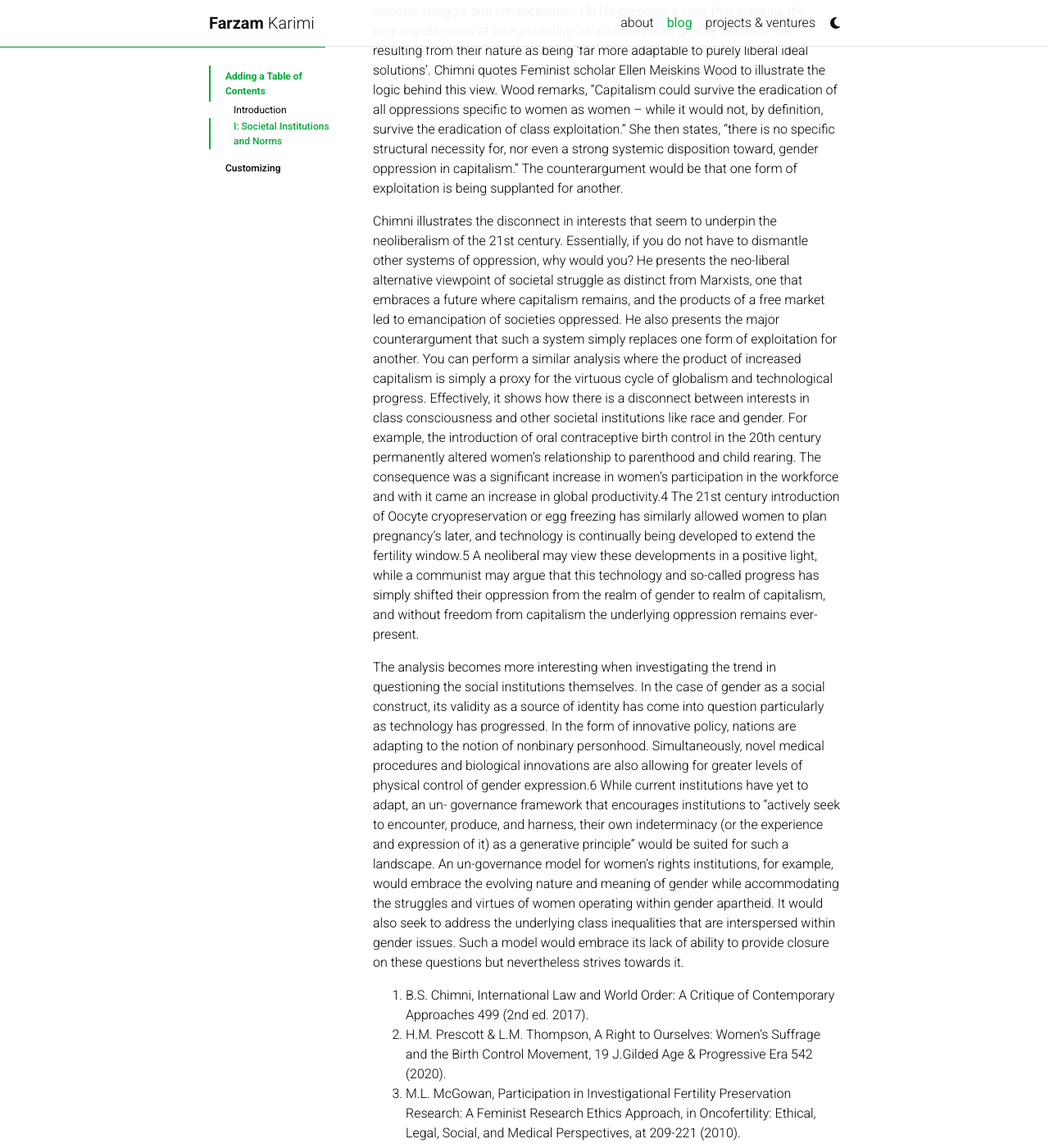
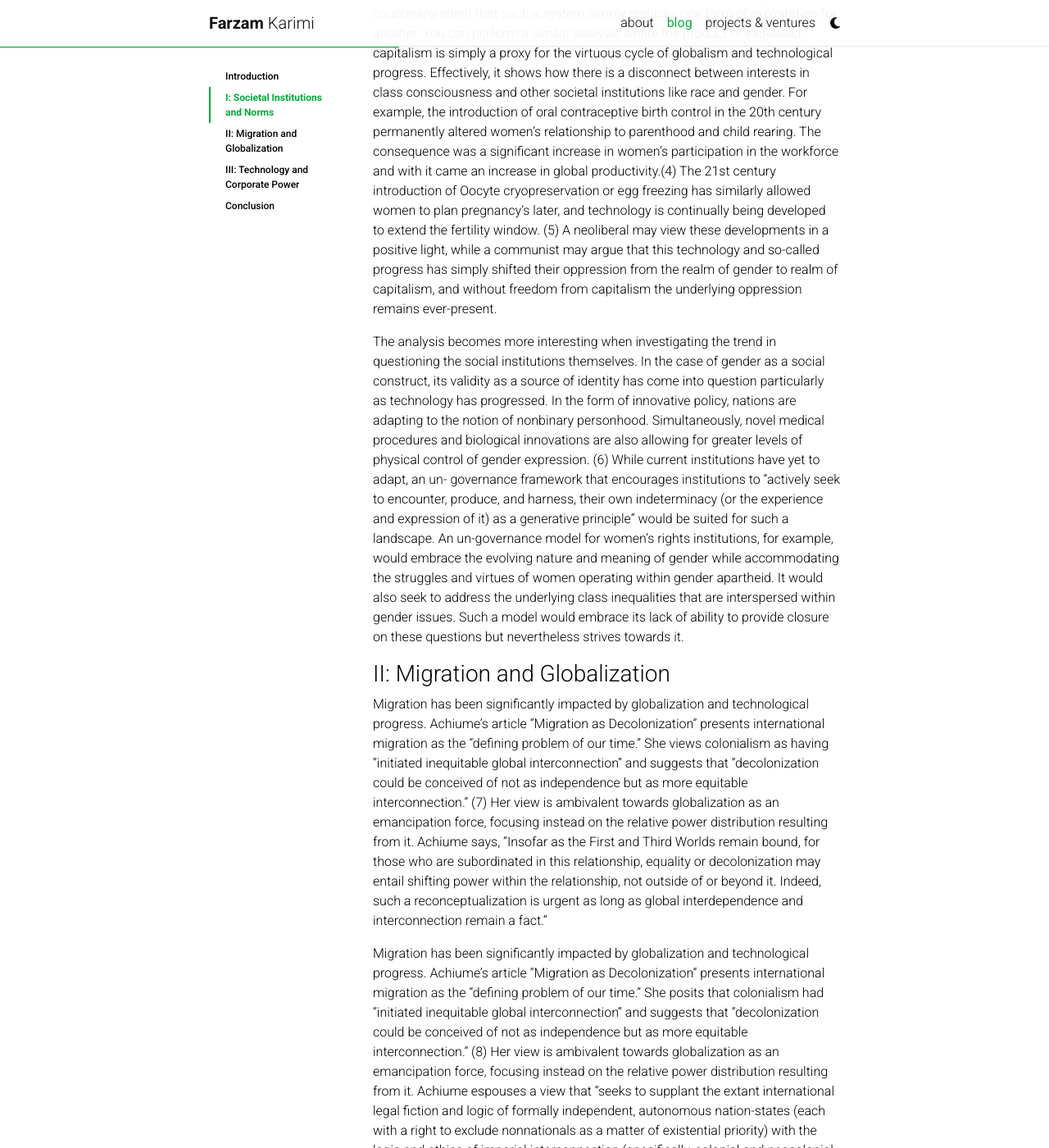
Before and after one commit to karimifarzam/karimifarzam.github.io, a Jekyll site: the page built from _posts/2023-04-25-sidebar-table-of-contents.md, in a window 1280 px wide and 1400 px high, scrolled down 1597 px. Shown: the whole window at 82% size. Built offline with Jekyll 4.4.1, drawn with Linux system fonts in a browser that asks for light colours; comment, search, counter and statistics services are not loaded; a style sheet for code colours, icons or effects is not loaded; some of the changed text lies outside the part shown.

Commit message:
Update 2023-04-25-sidebar-table-of-contents.md

````diff
--- a/_posts/2023-04-25-sidebar-table-of-contents.md
+++ b/_posts/2023-04-25-sidebar-table-of-contents.md
@@ -10,17 +10,6 @@ related_posts: false
 toc:
   sidebar: left
 ---
-This post shows how to add a table of contents as a sidebar.
-
-## Adding a Table of Contents
-
-To add a table of contents to a post as a sidebar, simply add
-```yml
-toc:
-  sidebar: left
-```
-to the front matter of the post. The table of contents will be automatically generated from the headings in the post. If you wish to display the sidebar to the right, simply change `left` to `right`.
-
 ### Introduction
 
 The 21st century is characterized by rapid development, globalization, and technological
@@ -47,10 +36,6 @@ through 21st century works and applies Desai and Lang’s “global un-governanc
 potentially addressing the paradoxes and uncertainty associated with this period of rapid
 technological progress and globalization.
 
-1. Rajneesh Narula, Globalization and Technology: Interdependence, Innovation Systems and Industrial Policy
-(2014).
-2. Deval Desai & Andrew Lang, Introduction: Global Un-governance, 11 Transnat'l Legal Theory 219 (2020).
-
 ### I: Societal Institutions and Norms
 
 In his paper "Nature and Character of Contemporary International Law: The Era of Global
@@ -69,7 +54,8 @@ supplanted for another.
 
 Chimni illustrates the disconnect in interests that seem to underpin the neoliberalism of the 21st
 century. Essentially, if you do not have to dismantle other systems of oppression, why would
-you? He presents the neo-liberal alternative viewpoint of societal struggle as distinct from Marxists, one that embraces a future where capitalism remains, and the products of a free market
+you? He presents the neo-liberal alternative viewpoint of societal struggle as distinct from Marxists,
+one that embraces a future where capitalism remains, and the products of a free market
 led to emancipation of societies oppressed. He also presents the major counterargument that such
 a system simply replaces one form of exploitation for another. You can perform a similar
 analysis where the product of increased capitalism is simply a proxy for the virtuous cycle of
@@ -78,9 +64,9 @@ interests in class consciousness and other societal institutions like race and g
 the introduction of oral contraceptive birth control in the 20th century permanently altered
 women’s relationship to parenthood and child rearing. The consequence was a significant
 increase in women’s participation in the workforce and with it came an increase in global
-productivity.4 The 21st century introduction of Oocyte cryopreservation or egg freezing has
+productivity.(4) The 21st century introduction of Oocyte cryopreservation or egg freezing has
 similarly allowed women to plan pregnancy’s later, and technology is continually being
-developed to extend the fertility window.5 A neoliberal may view these developments in a
+developed to extend the fertility window. (5) A neoliberal may view these developments in a
 positive light, while a communist may argue that this technology and so-called progress has
 simply shifted their oppression from the realm of gender to realm of capitalism, and without
 freedom from capitalism the underlying oppression remains ever-present.
@@ -90,7 +76,7 @@ social institutions themselves. In the case of gender as a social construct, its
 of identity has come into question particularly as technology has progressed. In the form of
 innovative policy, nations are adapting to the notion of nonbinary personhood. Simultaneously,
 novel medical procedures and biological innovations are also allowing for greater levels of
-physical control of gender expression.6 While current institutions have yet to adapt, an un-
+physical control of gender expression. (6) While current institutions have yet to adapt, an un-
 governance framework that encourages institutions to “actively seek to encounter, produce, and
 harness, their own indeterminacy (or the experience and expression of it) as a generative
 principle” would be suited for such a landscape. An un-governance model for women’s rights
@@ -100,22 +86,13 @@ also seek to address the underlying class inequalities that are interspersed wit
 Such a model would embrace its lack of ability to provide closure on these questions but
 nevertheless strives towards it.
 
-3. B.S. Chimni, International Law and World Order: A Critique of Contemporary Approaches 499 (2nd ed. 2017).
-4. H.M. Prescott & L.M. Thompson, A Right to Ourselves: Women's Suffrage and the Birth Control Movement, 19 J.Gilded Age & Progressive Era 542 (2020).
-5. M.L. McGowan, Participation in Investigational Fertility Preservation Research: A Feminist Research Ethics Approach, in Oncofertility: Ethical, Legal, Social, and Medical Perspectives, at 209-221 (2010).
-
-## Customizing Your Table of Contents
-{:data-toc-text="Customizing"}
-
-If you want to learn more about how to customize the table of contents of your sidebar, you can check the [bootstrap-toc](https://afeld.github.io/bootstrap-toc/) documentation. Notice that you can even customize the text of the heading that will be displayed on the sidebar.
-
 ### II: Migration and Globalization
 
 Migration has been significantly impacted by globalization and technological progress.
 Achiume's article "Migration as Decolonization" presents international migration as the
 "defining problem of our time." She views colonialism as having "initiated inequitable global
 interconnection" and suggests that "decolonization could be conceived of not as independence
-but as more equitable interconnection."7 Her view is ambivalent towards globalization as an
+but as more equitable interconnection." (7) Her view is ambivalent towards globalization as an
 emancipation force, focusing instead on the relative power distribution resulting from it.
 Achiume says, "Insofar as the First and Third Worlds remain bound, for those who are
 subordinated in this relationship, equality or decolonization may entail shifting power within the
@@ -126,7 +103,7 @@ global interdependence and interconnection remain a fact."
 progress. Achiume's article "Migration as Decolonization" presents international migration as the
 "defining problem of our time." She posits that colonialism had "initiated inequitable global
 interconnection" and suggests that "decolonization could be conceived of not as independence
-but as more equitable interconnection." (7) Her view is ambivalent towards globalization as an
+but as more equitable interconnection." (8) Her view is ambivalent towards globalization as an
 emancipation force, focusing instead on the relative power distribution resulting from it.
 Achiume espouses a view that “seeks to supplant the extant international legal fiction and
 logic of formally independent, autonomous nation-states (each with a right to exclude
@@ -141,7 +118,9 @@ opposition” and Achiume presents freedom of movement as instrumental in redist
 post colonialism.
 
   With globalization, the relevance and power of the nation-state are becoming blurred,
-Scholars like Achiume are calling for mechanisms that encourage equal redistribution of neo-colonial power through respect of individual autonomy. Her perspective accounts for the blurring of concepts like nationality, such as the rise of digital nomads migrating from country to country,
+Scholars like Achiume are calling for mechanisms that encourage equal redistribution of
+neo-colonial power through respect of individual autonomy. Her perspective accounts for
+the blurring of concepts like nationality, such as the rise of digital nomads migrating from country to country,
 raising questions about their citizenship and management. The runoff effects are significant;
 besides Achiume’s conception, institutions need to consider the economic impacts on the labor
 market and, crucially, the responses of indigenous populations. While migration can be viewed
@@ -150,10 +129,6 @@ these countervailing concerns of encouraging freedom of movement, while simultan
 respecting the rights of indigenous people and balancing economic interests, seem to align with
 an un-governance framework that incorporates Achiume’s prescription while considering the
 issues that stem from globalization and technological progress.
-
-6 A. Zurada, S. Salandy, W. Roberts, J. Gielecki, J. Schober & M. Loukas, The Evolution of Transgender Surgery, 31 Clinical Anatomy 878 (2018).
-7 Tendayi Achiume, Migration as Decolonization, 71 Stan. L. Rev. 1509 (2019).
-8 Id. at 1522
 
 ### III: Technology and Corporate Power
 
@@ -165,7 +140,8 @@ social welfare similar to the effects resulting from rulemaking and enforcement
 corporate actors are engage in governance.” He elucidates the corporation's role in governance
 and potential responses. He then presents two competing views, one view advocates for the
 “development of national firms through the use of tariff and subsidy programmes, antitrust law,
-etc..” and the other is “strict neo-liberal prescription for economic development [that] would encourage early opening of developing country markets to global competition through the
+etc..” and the other is “strict neo-liberal prescription for economic development [that] would
+encourage early opening of developing country markets to global competition through the
 abolition of trade barriers…”
 
   Years later, Danielsen’s comments appear all the more relevant. Transnational
@@ -185,9 +161,9 @@ of our political and social welfare purposes.” His proposal essentially aligns
 governance model. We need regimes that realistically recognize the role of corporations on the
 global stage and shape them without adhering strictly to a neo-liberal or conservative approach.
 Ultimately, the global regime needs to confront (not necessarily resolve) these questions. As the
-world evolves, global law must be adaptable to experiment with new paradigms, such as universal basic income, and utilize the entire spectrum of governance mechanisms from governments, NGOs, and corporations.
+world evolves, global law must be adaptable to experiment with new paradigms, such as universal
+basic income, and utilize the entire spectrum of governance mechanisms from governments, NGOs, and corporations.
 
-10. Michel Foucault, The Body of the Condemned, in Discipline and Punish: The Birth of the Prison 1 (1979).
 
 ### Conclusion
 
@@ -209,7 +185,6 @@ and adaptively on inclusivity, class, the right to self-determination, and the c
 corporate influence, while recognizing the inevitability of change and the limits of existing
 knowledge.
 
-11. Deval Desai & Andrew Lang, Introduction: Global Un-governance, 11 Transnat'l Legal Theory 219 (2020).
 
 Bibliography:
 1. Narula, Rajneesh. Globalization and Technology: Interdependence, Innovation Systems and
````
